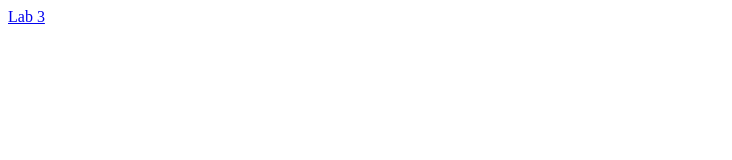
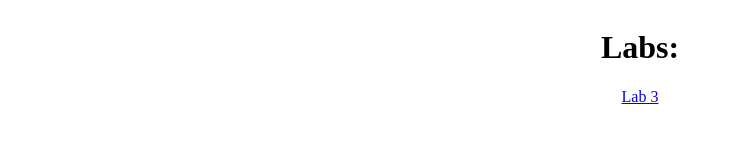
Before and after one commit to coffeefueld/coffeefueld.github.io, a plain HTML site: page Graphics-Projects/index.html in a window 1280 px wide. Shown: the whole page, without its empty margins (0-732 px from the left). Drawn offline with Linux system fonts and the light colour scheme; files that its build step writes are made by us from their sources.

Commit message:
Update index.html

```diff
--- a/Graphics-Projects/index.html
+++ b/Graphics-Projects/index.html
@@ -2,9 +2,11 @@
 <html>
 <head>
   <title>Labs</title>
+  <link rel="stylesheet" href="styles.css">
 </head>
   <body>
     <div id="mainDiv">
+    <h1 style="text-align: left">Labs: </h1>
     <a href="lab3/index.html" target="blank">Lab 3</a>
     </div>
   </body>
```
